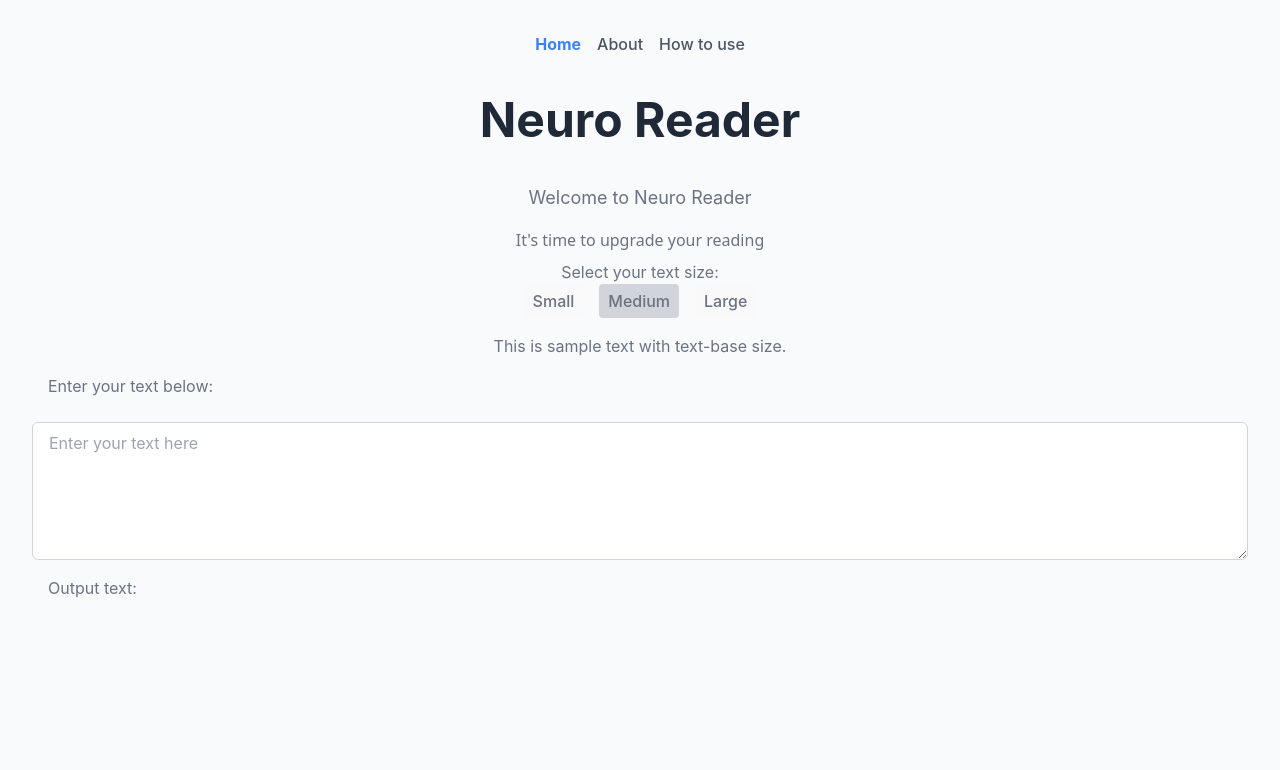
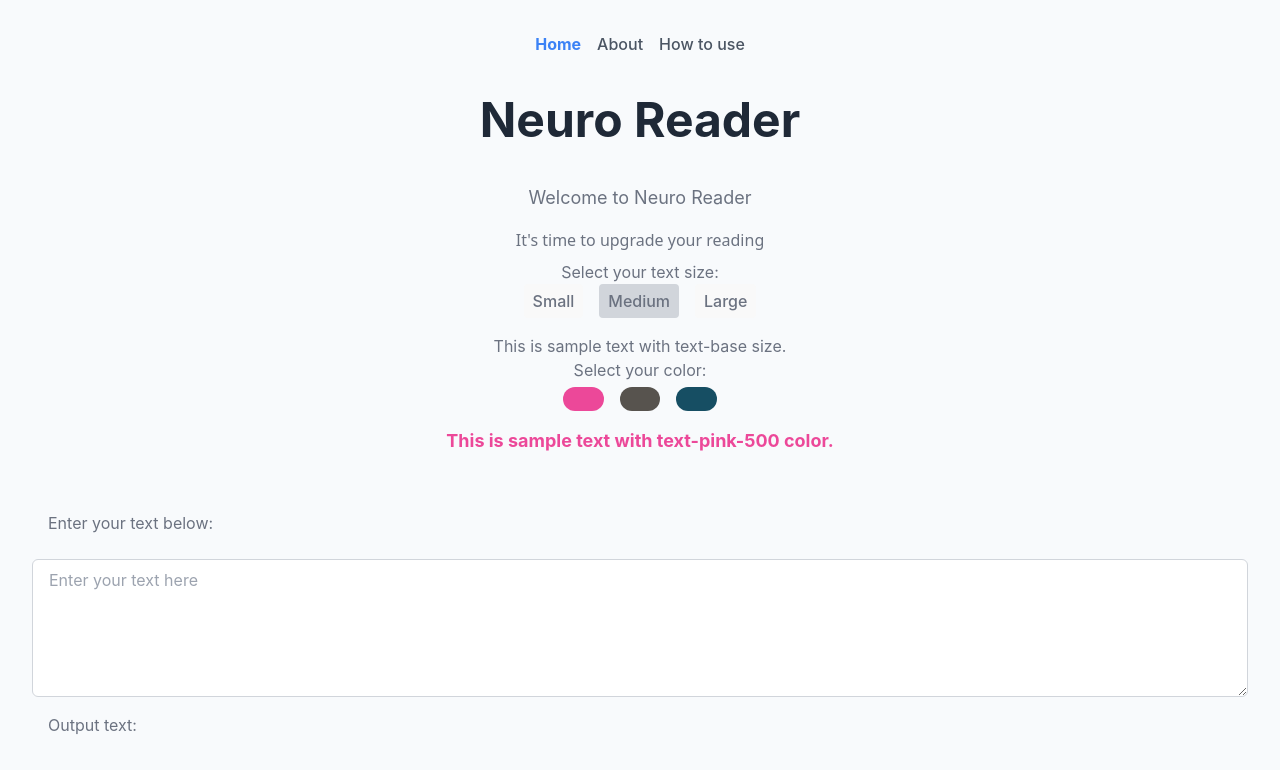
Before and after one commit to laurencetuchin/neuroreader, a React (Vite) app in the folder neuro-reader/: page / in a window 1280 px wide. Shown: the top 770 px of the page. Built offline with nearby package versions, Linux system fonts and the light colour scheme.

Commit message:
Add adjust color function

```diff
--- /dev/null
+++ b/neuro-reader/src/features/AdjustColor.jsx
@@ -0,0 +1,36 @@
+import React from 'react'
+import { useState } from 'react'
+
+export default function AdjustColor() {
+
+    const [selectedColor, setSelectedColor] = useState('text-pink-500');
+
+    const handleColorChange = (color) => {
+        setSelectedColor(color);
+    };
+
+
+  return (
+
+    <div className="">
+        <p>Select your color: </p>
+      <button
+        className={`mr-2 h-6 w-6 rounded-full bg-pink-500 ${selectedColor === 'text-pink-500' ? 'bg-pink-500' : ''}`}
+        onClick={() => handleColorChange('text-pink-500')}
+      ></button>
+      <button
+        className={`mx-2 h-6 w-6 rounded-full bg-stone-600 ${selectedColor === 'text-stone-600' ? 'bg-stone-600' : ''}`}
+        onClick={() => handleColorChange('text-stone-600')}
+      ></button>
+      <button
+        className={`ml-2 h-6 w-6 rounded-full bg-cyan-900 ${selectedColor === 'text-cyan-900' ? 'bg-cyan-900' : ''}`}
+        onClick={() => handleColorChange('text-cyan-900')}
+      ></button>
+      <p className={`mt-4 ${selectedColor} text-lg font-bold`}>
+        This is sample text with {selectedColor} color.
+      </p>
+      <div className={`mt-4 ${selectedColor}-bg h-6 w-40 rounded-md`} />
+    </div>
+
+  )
+}
--- a/neuro-reader/src/features/NeuroReader.jsx
+++ b/neuro-reader/src/features/NeuroReader.jsx
@@ -1,5 +1,6 @@
 import React from 'react'
 import { useState } from 'react'
+import AdjustColor from './AdjustColor';
 import AdjustTextSize from './AdjustTextSize';
 
 export default function NeuroReader() {
@@ -51,6 +52,7 @@ export default function NeuroReader() {
       return (
         <div className="flex flex-col">
           <AdjustTextSize />
+          <AdjustColor />
           <label className="text-left mb-2 px-4 py-2 mt-2 text-base" htmlFor="input-text">
             Enter your text below:
           </label>
--- a/neuro-reader/src/layouts/RootLayout.jsx
+++ b/neuro-reader/src/layouts/RootLayout.jsx
@@ -16,7 +16,7 @@ export default function RootLayout() {
 
         </header>
 
-        <main>
+        <main className='md:container md:mx-auto '>
         <h1 className='mb-4 font-bold text-gray-800 text-3xl md:text-5xl lg-text-6xl'>Neuro Reader</h1>
             <Outlet />
         </main>
```
